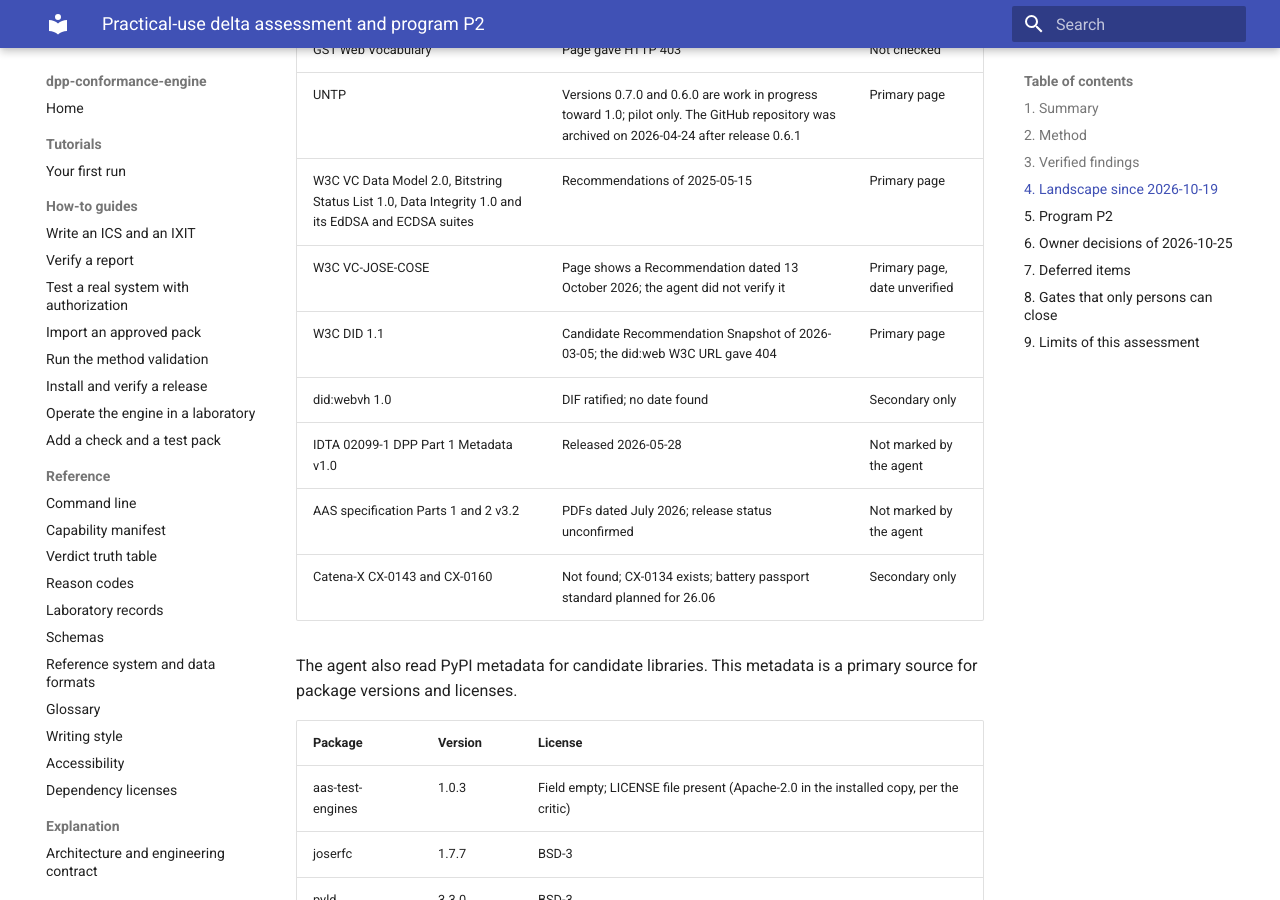
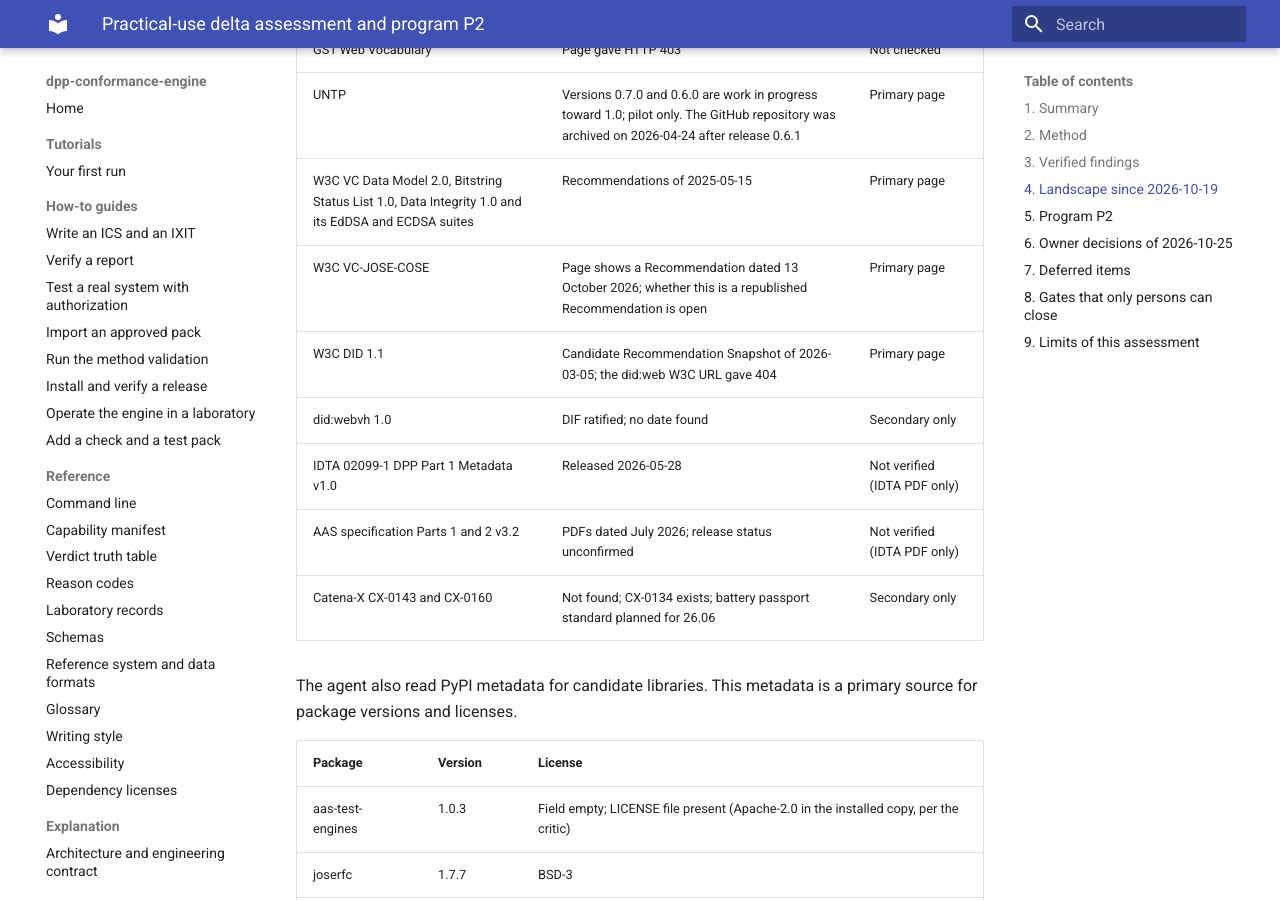
Before and after one commit to hadijannat/dpp-conformance-engine, an MkDocs documentation site: the page built from docs/research/practical-use-assessment-2026-10-25.md, in a window 1280 px wide and 900 px high, scrolled down 4526 px. Built offline with MkDocs 1.6.1 and Material for MkDocs 9.7.7, drawn with Linux system fonts in a browser that asks for light colours; the version menu is left out; some of the changed text lies outside the part shown.

Commit message:
fix(docs): apply review findings
Correct the package count to 31 and say where P2-16 went.
Fix the source basis of three landscape rows.

Co-Authored-By: Claude Sonnet 5.5 <noreply@anthropic.com>

```diff
--- a/docs/research/practical-use-assessment-2026-10-25.md
+++ b/docs/research/practical-use-assessment-2026-10-25.md
@@ -21,7 +21,7 @@ Other implementation families get a wrong verdict, a blocked step, or no step at
 3. An independent security audit.
 4. DCO sign-off of agent commits.
 
-**What P2 adds.** Program P2 has 29 packages in 11 waves. Each wave adds checks for one or more implementation families.
+**What P2 adds.** Program P2 has 31 packages in 11 waves. Most waves add checks for one or more implementation families. P2-16 (status documents) is now part of P2-29.
 
 | Family | What P2 adds |
 | --- | --- |
@@ -103,11 +103,11 @@ This page gives bibliographic metadata for standards only.
 | GS1 Web Vocabulary | Page gave HTTP 403 | Not checked |
 | UNTP | Versions 0.7.0 and 0.6.0 are work in progress toward 1.0; pilot only. The GitHub repository was archived on 2026-04-24 after release 0.6.1 | Primary page |
 | W3C VC Data Model 2.0, Bitstring Status List 1.0, Data Integrity 1.0 and its EdDSA and ECDSA suites | Recommendations of 2025-05-15 | Primary page |
-| W3C VC-JOSE-COSE | Page shows a Recommendation dated 13 October 2026; the agent did not verify it | Primary page, date unverified |
+| W3C VC-JOSE-COSE | Page shows a Recommendation dated 13 October 2026; whether this is a republished Recommendation is open | Primary page |
 | W3C DID 1.1 | Candidate Recommendation Snapshot of 2026-03-05; the did:web W3C URL gave 404 | Primary page |
 | did:webvh 1.0 | DIF ratified; no date found | Secondary only |
-| IDTA 02099-1 DPP Part 1 Metadata v1.0 | Released 2026-05-28 | Not marked by the agent |
-| AAS specification Parts 1 and 2 v3.2 | PDFs dated July 2026; release status unconfirmed | Not marked by the agent |
+| IDTA 02099-1 DPP Part 1 Metadata v1.0 | Released 2026-05-28 | Not verified (IDTA PDF only) |
+| AAS specification Parts 1 and 2 v3.2 | PDFs dated July 2026; release status unconfirmed | Not verified (IDTA PDF only) |
 | Catena-X CX-0143 and CX-0160 | Not found; CX-0134 exists; battery passport standard planned for 26.06 | Secondary only |
 
 The agent also read PyPI metadata for candidate libraries.
@@ -251,7 +251,7 @@ The critic raised four risks that shape the packages:
 - Agents read the code. They did not run the method validation or a mutation run for this page.
 - The baseline command ran once at `4990be0`. The counts apply to that commit only.
 - The landscape check used snippets for most EU items. No primary EU page was read.
-- The W3C VC-JOSE-COSE date is unverified.
+- Whether the W3C VC-JOSE-COSE Recommendation of 13 October 2026 is a republication is open.
 - Value and effort ratings in the plan are agent judgments.
 - Fault ids in the plan are placeholders. The integrator assigns real ids.
 - This page contains no text of any EN, ISO, IEC, or DIN document.
```
